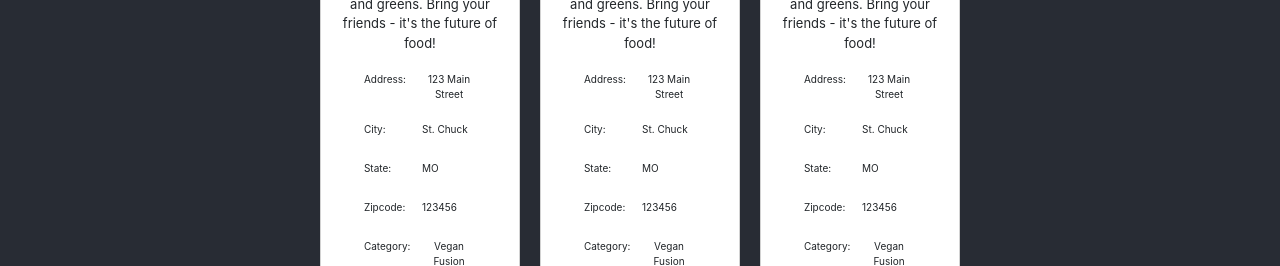
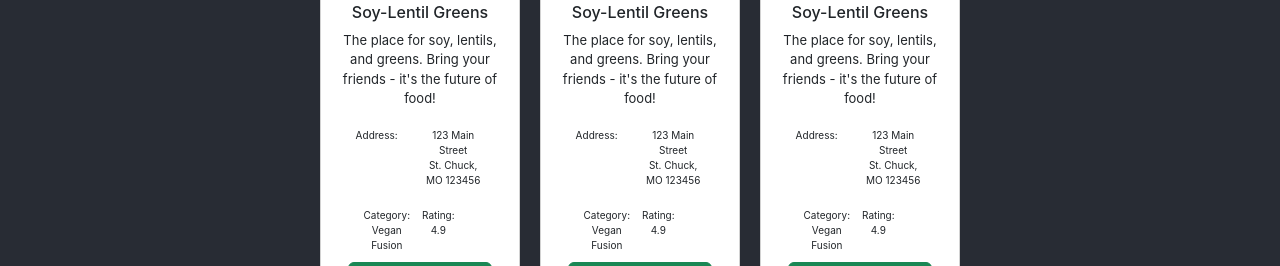
Before and after one commit to cjp0421/ravenous, a React (Create React App) app: page / in a window 1280 px wide. Shown: the part 686-952 px from the top of the page. Built offline with nearby package versions, Linux system fonts and the light colour scheme; a web font is replaced by a local one.

Commit message:
updated Business component styling

```diff
--- a/src/Business.css
+++ b/src/Business.css
@@ -34,6 +34,6 @@ a {
    display: inline-flex;
    margin: 0px;
    padding:2px;
-   width:35%;
+   width:40%;
    font-size: x-small;
 }
--- a/src/Business.js
+++ b/src/Business.js
@@ -29,17 +29,13 @@ function Business() {
                     <div>
                         <div class="">
                             <p className="businessInfo">Address: </p>
-                            <p className="businessInfo">{business.address}</p>
-                            <p className="businessInfo">City: </p>
-                            <p className="businessInfo">{business.city}</p>
-                            <p className="businessInfo">State: </p>
-                            <p className="businessInfo">{business.state}</p>
-                            <p className="businessInfo">Zipcode: </p>
-                            <p className="businessInfo">{business.zipcode}</p>
-                            <p className="businessInfo">Category: </p>
-                            <p className="businessInfo">{business.category}</p>
-                            <p className="businessInfo">Rating: </p>
-                            <p className="businessInfo">{business.rating}</p>
+                            <p className="businessInfo">{business.address}<br /> {business.city}, {business.state} {business.zipcode}</p>
+                            <div className="d-flex" className="categoryAndRatingInfo">
+                                <p className="businessInfo">Category: <br />{business.category}</p>
+
+                                <p className="businessInfo">Rating: <br />{business.rating}</p>
+
+                            </div>
                         </div>
                     </div>
                     <a href="#" className="btn btn-success">Go to restaurant website!</a>
```
